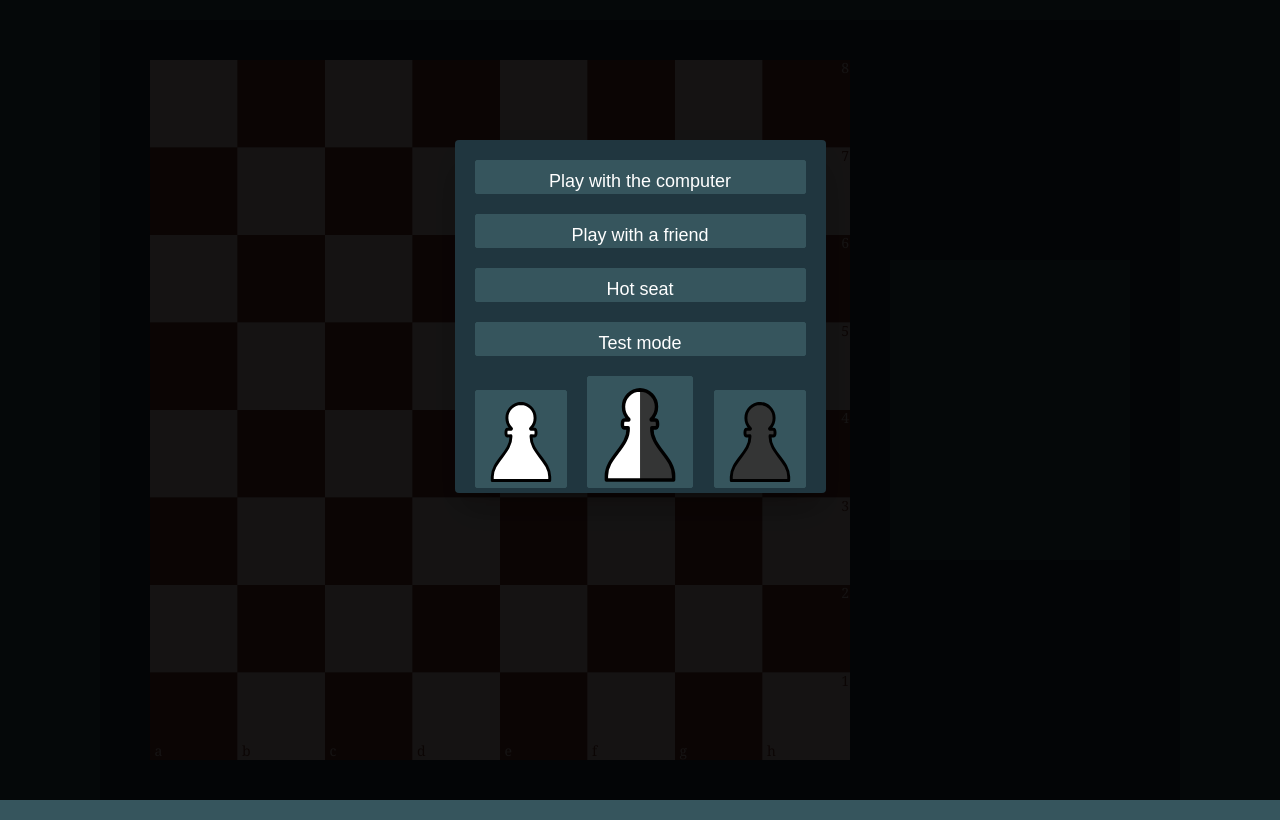
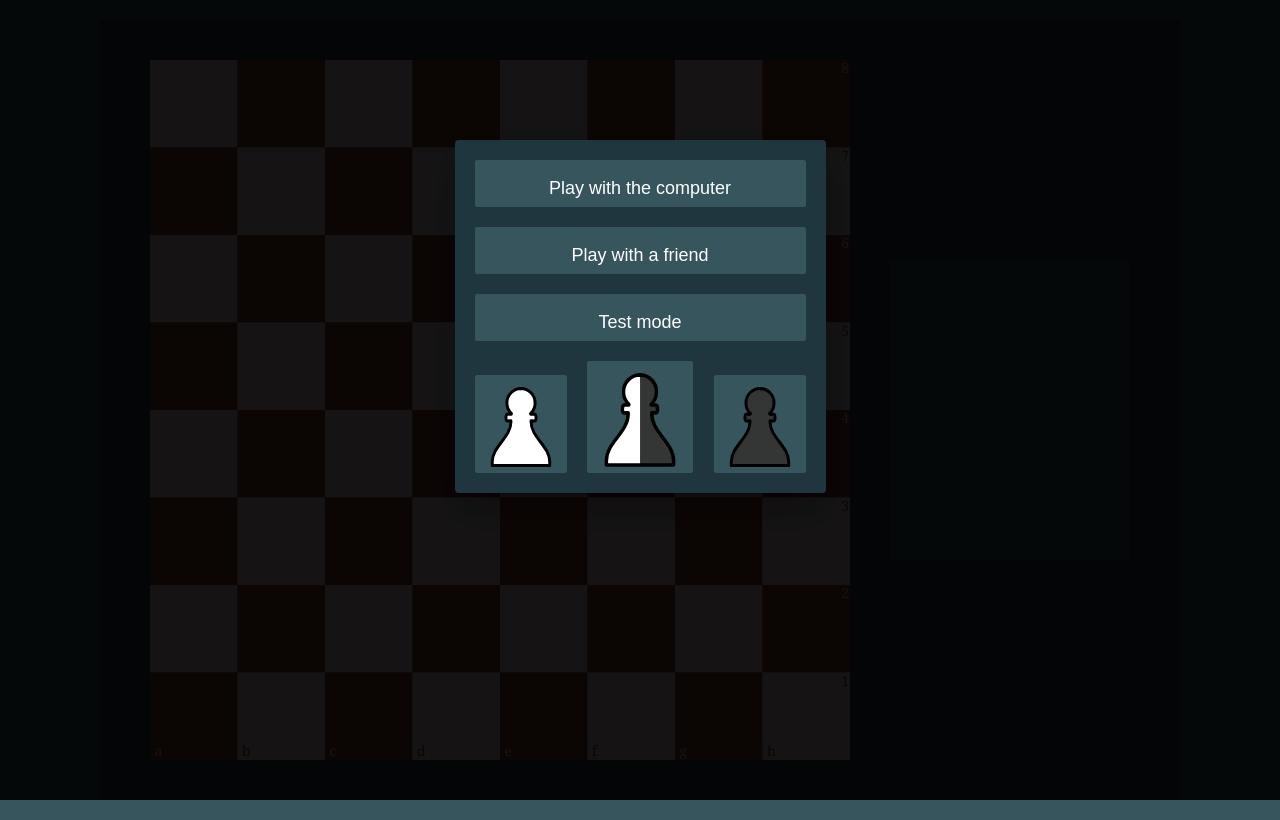
Before and after one commit to krihl4n/ChessUi, an Angular app: page /game2 in a window 1280 px wide. Built offline with nearby package versions, Linux system fonts and the light colour scheme.

Commit message:
hot seat mode removed

```diff
--- a/src/app/start-game-dialog/start-game-dialog.component.html
+++ b/src/app/start-game-dialog/start-game-dialog.component.html
@@ -5,8 +5,6 @@
                 (click)="computerSelected()">Play with the computer</button>
             <button class="btn select-mode-btn" [ngClass]="{'btn-selected':isFriendSelected}"
                 (click)="friendSelected()">Play with a friend</button>
-            <button class="btn select-mode-btn" [ngClass]="{'btn-selected':isHotSeatSelected}"
-                (click)="hotSeatSelected()">Hot seat</button>
             <button class="btn select-mode-btn" [ngClass]="{'btn-selected':isTestSelected}"
                 (click)="testSelected()">Test mode</button>
             <div class="button-box">
--- a/src/app/start-game-dialog/start-game-dialog.component.ts
+++ b/src/app/start-game-dialog/start-game-dialog.component.ts
@@ -16,7 +16,6 @@ export class StartGameDialogComponent {
 
   isComputerSelected = false
   isFriendSelected = false
-  isHotSeatSelected = false
   isTestSelected = false
 
   whiteColorSelected() {
@@ -43,7 +42,6 @@ export class StartGameDialogComponent {
   computerSelected() {
     this.isComputerSelected = true
     this.isFriendSelected = false
-    this.isHotSeatSelected = false
     this.isTestSelected = false
     this.closeIfPossible()
   }
@@ -51,15 +49,6 @@ export class StartGameDialogComponent {
   friendSelected() {
     this.isFriendSelected = true
     this.isComputerSelected = false
-    this.isHotSeatSelected = false
-    this.isTestSelected = false
-    this.closeIfPossible()
-  }
-
-  hotSeatSelected() {
-    this.isFriendSelected = false
-    this.isComputerSelected = false
-    this.isHotSeatSelected = true
     this.isTestSelected = false
     this.closeIfPossible()
   }
@@ -67,7 +56,6 @@ export class StartGameDialogComponent {
   testSelected() {
     this.isFriendSelected = false
     this.isComputerSelected = false
-    this.isHotSeatSelected = false
     this.isTestSelected = true
     this.closeIfPossible()
   }
@@ -86,7 +74,7 @@ export class StartGameDialogComponent {
   }
 
   private modeSelected(): Boolean {
-    return this.isComputerSelected || this.isFriendSelected || this.isHotSeatSelected || this.isTestSelected
+    return this.isComputerSelected || this.isFriendSelected || this.isTestSelected
   }
 
   private determineSelectedColor(): string | null {
@@ -97,7 +85,6 @@ export class StartGameDialogComponent {
 
   private determineSelectedMode(): string {
     if (this.isFriendSelected) return "vs_friend"
-    if (this.isHotSeatSelected) return "hot_seat"
     if (this.isTestSelected) return "test_mode"
     else return "vs_computer"
   }
```
